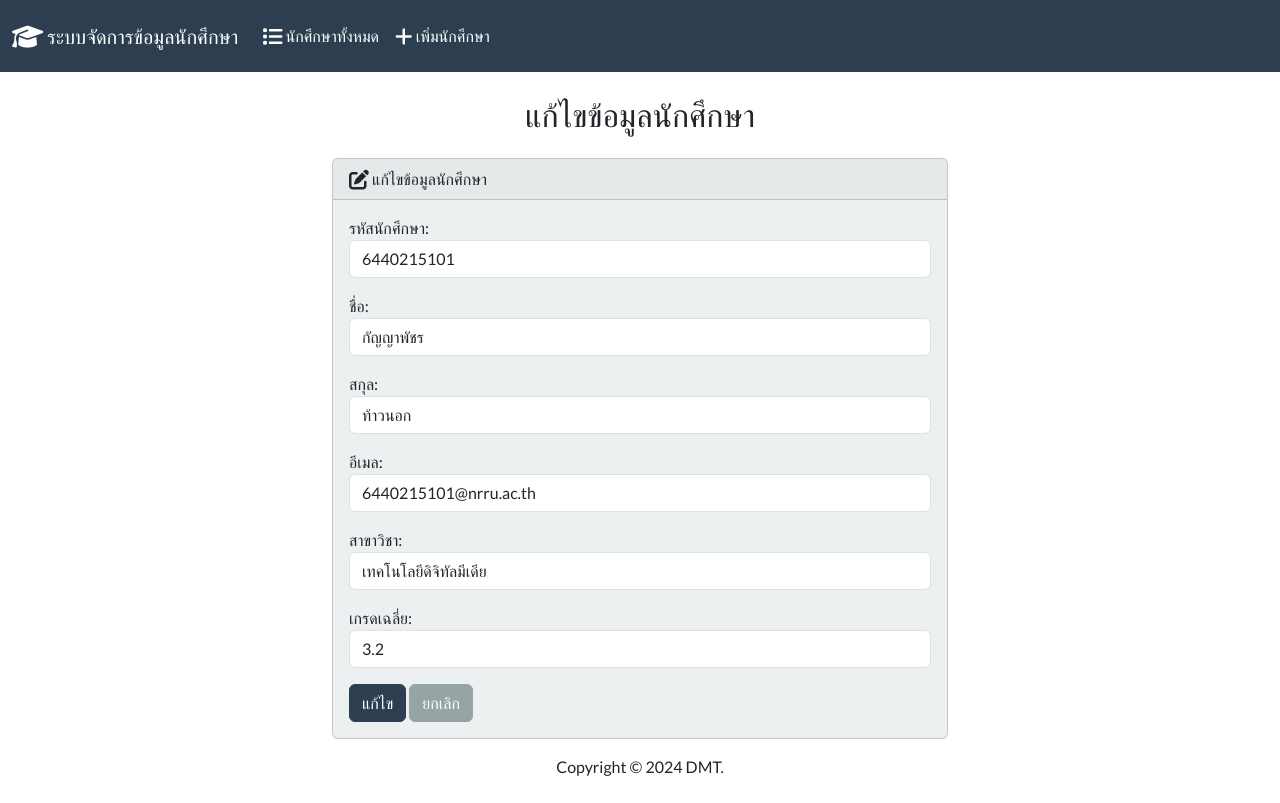
After one commit to smeesathit/student-management, a Django app: page /edit/1/ in a window 1280 px wide. The commit adds this page. Run offline with Django 5.2, Linux system fonts and the light colour scheme; data comes from the database, SQL or seed files in the repository; both versions use the stored data as it was after the commit; some libraries are stand-ins or nearby versions.

Commit message:
12-add edit student

```diff
--- /dev/null
+++ b/students/templates/students/edit.html
@@ -0,0 +1,31 @@
+<!-- students\templates\students\edit.html -->
+
+{% extends "students/base.html" %}
+
+{% block body %}
+  <h3 class="text-center m-4">แก้ไขข้อมูลนักศึกษา</h3>
+  {% if success %}
+    <div class="alert alert-success" role="alert">
+      แก้ไขข้อมูลนักศึกษาเรียบร้อย
+      <a href="{% url 'index' %}" class="alert-link">กลับหน้าหลัก</a>
+    </div>
+  {% else %}
+    <div class="row justify-content-center">
+      <div class="col-6">
+        <div class="card bg-light mb-3">
+          <div class="card-header">
+            <i class="fa-solid fa-pen-to-square fa-lg"></i> แก้ไขข้อมูลนักศึกษา
+          </div>
+          <div class="card-body">
+            <form action="" method="POST">
+              {% csrf_token %}
+              {{ form.as_p }}
+              <button type="submit" class="btn btn-primary">แก้ไข</button>
+              <a href="{% url 'index' %}" class="btn btn-secondary">ยกเลิก</a>
+            </form>
+          </div>
+        </div>
+      </div>
+    </div>
+  {% endif %}
+{% endblock %}
--- a/students/templates/students/index.html
+++ b/students/templates/students/index.html
@@ -70,6 +70,10 @@
                       </div>
                     </div>
                   </div>
+
+                  <a class="btn btn-warning me-1" href="{% url 'edit' student.id %}">
+                    <i class="fa-solid fa-pen-to-square fa-lg"></i>
+                  </a>
                 </td>
               </tr>
               {% endfor %}
--- a/students/urls.py
+++ b/students/urls.py
@@ -7,4 +7,5 @@ urlpatterns = [
     path('', views.index, name='index'),
     path('<int:id>', views.view_student, name='view_student'),
     path('add/', views.add, name='add'),
+    path('edit/<int:id>/', views.edit, name='edit'),
 ]
--- a/students/views.py
+++ b/students/views.py
@@ -43,3 +43,20 @@ def add(request):
   return render(request, 'students/add.html', {
     'form': StudentForm()
   })
+
+def edit(request, id):
+  if request.method == 'POST':
+    student = Student.objects.get(pk=id)
+    form = StudentForm(request.POST, instance=student)
+    if form.is_valid():
+      form.save()
+      return render(request, 'students/edit.html', {
+        'form': form,
+        'success': True
+      })
+  else:
+    student = Student.objects.get(pk=id)
+    form = StudentForm(instance=student)
+  return render(request, 'students/edit.html', {
+    'form': form
+  })
```
Also changed, not shown: db.sqlite3.
